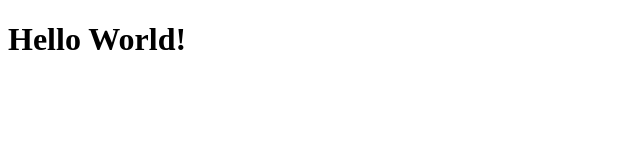
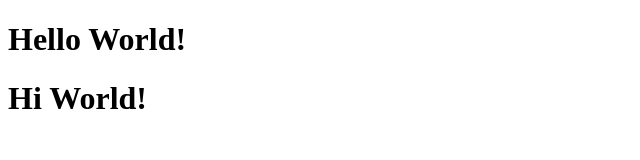
Before and after one commit to maria-knst/FirstRepo, a plain HTML site: page index.html in a window 1280 px wide. Shown: the whole page, without its empty margins (0-640 px from the left). Drawn offline with Linux system fonts and the light colour scheme.

Commit message:
no message

```diff
--- a/index.html
+++ b/index.html
@@ -6,5 +6,6 @@
 </head>
 <body>
     <h1>Hello World!</h1>
+<h1>Hi World!</h1>
 </body>
 </html>
```
